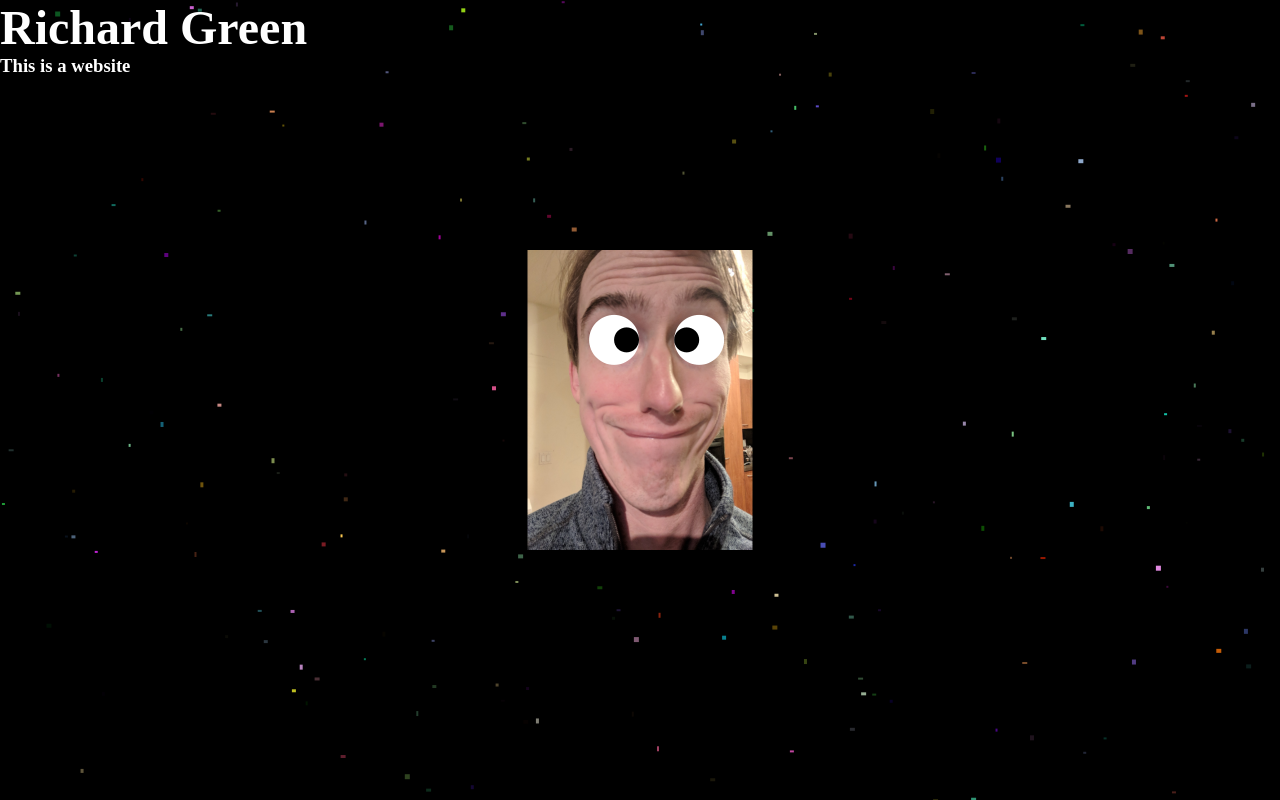
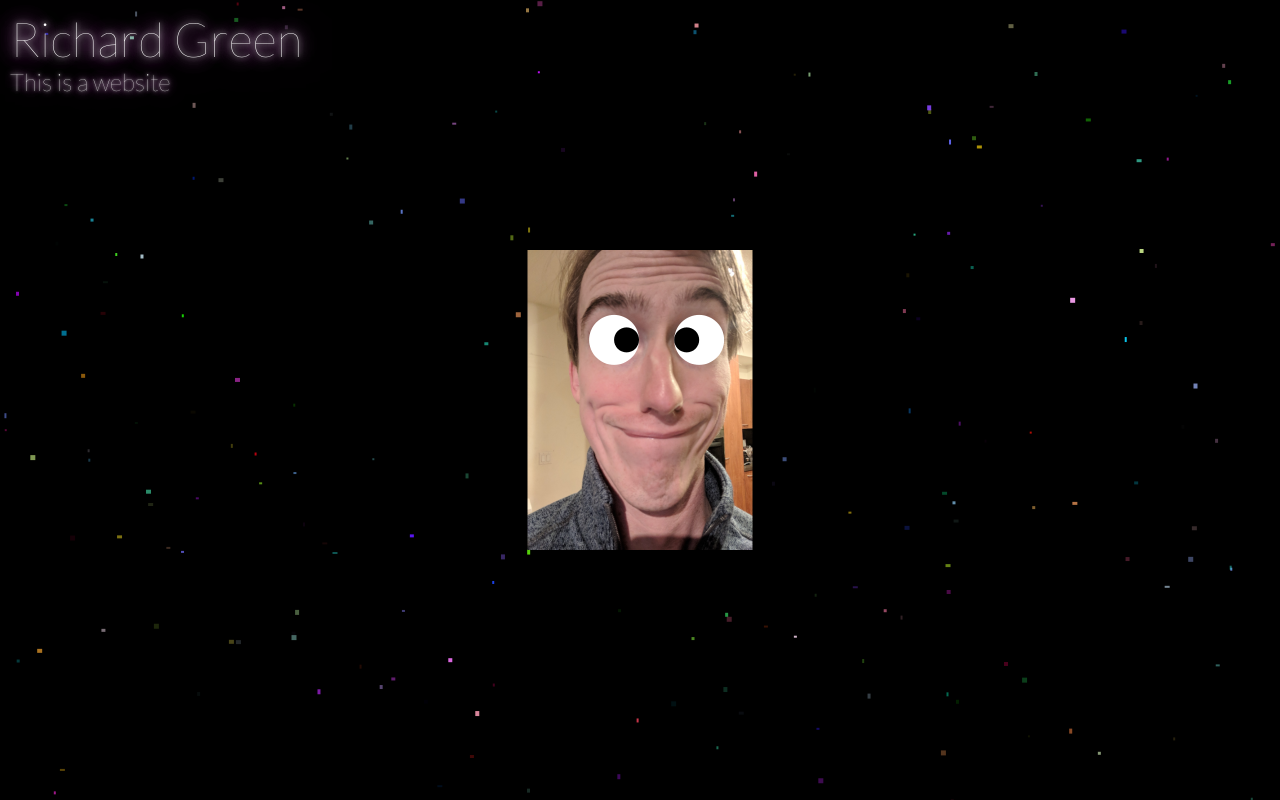
Before and after one commit to vanchagreen/therichardgreen, a website: page public/landingPage/index.html in a window 1280 px wide. Drawn offline with Linux system fonts and the light colour scheme; animation ran at ten frames a second.

Commit message:
Neon colors, stars going in different directions

```diff
--- a/public/landingPage/code.js
+++ b/public/landingPage/code.js
@@ -10,7 +10,7 @@ const ctx = canvas.getContext('2d');
 const imageHeight = 300;
 const imageWidth = imageHeight / 1.335;
 
-let xImageOffset, yImageOffset, eyeRadius, pupilRadius, leftEyeX, rightEyeX, eyeY, mouseX, mouseY;
+let neonHue, xImageOffset, yImageOffset, eyeRadius, pupilRadius, leftEyeX, rightEyeX, eyeY, mouseX, mouseY;
 const stars = [];
 
 function initializeCanvas() {
@@ -32,6 +32,8 @@ function initializeCanvas() {
   mouseX = leftEyeX + ((rightEyeX - leftEyeX) / 2);
   mouseY = eyeY;
 
+  neonHue = getRandomInt(0, 360);
+
   initializeStars();
 }
 
@@ -40,12 +42,13 @@ function initializeStars() {
     const opacity = Math.random();
     stars[i] = {
       color: [getRandomInt(0, 255), getRandomInt(0, 255), getRandomInt(0, 255)],
+      dir: getRandomInt(0, 1) ? -1 : 1,
       opacity,
       opacityDir: getRandomInt(0, 1) ? -1 : 1,
       opacitySpeed: 0.01 + getRandomInt(1, 5) / 1000,
       height: getRandomInt(2, 5),
       width: getRandomInt(2, 5),
-      speed: getRandomInt(1000, 5000),
+      speed: getRandomInt(100, 5000),
       x: (Math.random() * canvas.width / 2),
       y: (Math.random() * canvas.height / 2),
     }
@@ -54,9 +57,10 @@ function initializeStars() {
 
 function drawStars() {
   for(const star of stars) {
-    star.x -= canvas.width / star.speed
+    star.x += star.dir * (canvas.width / star.speed)
     star.opacity += star.opacitySpeed * star.opacityDir;
     if (star.x < 0) star.x = canvas.width / 2;
+    else if (star.x > canvas.width / 2) star.x = 0;
     if (star.opacity > 1 || star.opacity < 0.1) star.opacityDir *= -1;
 
     ctx.fillStyle = 'rgba(' + star.color.join(',') + ',' + star.opacity + ')';
@@ -107,18 +111,12 @@ function drawEyes() {
   drawPupils(pupilPoint1, pupilPoint2);
 }
 
-function explode(mx, my) {
-  var audio = new Audio('pew.mp3');
-  audio.autoplay = 'autoplay';
-
-  const explosionImg = document.createElement('img');
-  explosionImg.src = 'explosion.gif';
-  explosionImg.style.top = my - 125 + 'px';
-  explosionImg.style.left = mx - 125 + 'px';
-  document.body.appendChild(explosionImg);
-  window.setTimeout(() => {
-    explosionImg.remove();
-  }, 1000)
+function updateNeon() {
+  neonHue += 0.5;
+  [].forEach.call(document.getElementsByClassName('neon'), (el) => {
+    el.style.setProperty('--base-color', 'hsl(' + neonHue + ', 100%, 50%)');
+    el.style.setProperty('--lighter-color', 'hsl(' + neonHue + ', 100%, 73%)');
+  });
 }
 
 function render() {
@@ -127,8 +125,23 @@ function render() {
   ctx.fillRect(0, 0, canvas.width, canvas.height);
   drawStars();
   ctx.drawImage(img, xImageOffset, yImageOffset, imageWidth, imageHeight);
-  canvas.style.cursor = 'auto';
   drawEyes();
+  updateNeon();
+}
+
+function explode(mx, my) {
+  var audio = new Audio('pew.mp3');
+  audio.autoplay = 'autoplay';
+
+  const explosionImg = document.createElement('img');
+  explosionImg.className = 'explosion';
+  explosionImg.src = 'explosion.gif';
+  explosionImg.style.top = my - 125 + 'px';
+  explosionImg.style.left = mx - 125 + 'px';
+  document.body.appendChild(explosionImg);
+  window.setTimeout(() => {
+    explosionImg.remove();
+  }, 1000)
 }
 
 const img = new Image();
--- a/public/landingPage/index.html
+++ b/public/landingPage/index.html
@@ -4,13 +4,14 @@
     <title>therichard.green</title>
     <link rel='shortcut icon' type='image/x-icon' href='/favicon.png' />
     <link href="styles.css" rel="stylesheet" type="text/css">
+    <link rel="stylesheet" href="https://fonts.googleapis.com/css?family=Lato:100,300">
   </head>
   <body>
     <div class='wrap'>
         <canvas></canvas>
         <div class='blurb'>
-          <h1>Richard Green</h3>
-          <h3>This is a website</h3>
+          <div class="name neon">Richard Green</div>
+          <div class='sub-text neon'>This is a website</div>
         </div>
     </div>
   </body>
--- a/public/landingPage/styles.css
+++ b/public/landingPage/styles.css
@@ -3,6 +3,8 @@ body {
   margin: 0;
   width: 100vw;
   position: fixed;
+  font-family: lato;
+
 }
 
 .wrap {
@@ -19,22 +21,30 @@ canvas {
   z-index: 0;
 }
 
-img {
+.explosion {
   height: 250px;
   position: absolute;
   width: 250px;
 }
 
 .blurb {
+  top: 10px;
+  left: 10px;
   color: white;
   position: absolute;
 }
 
-.blurb h1 {
+.blurb .name {
+  font-weight: 100;
   font-size: 48px;
-  margin: 0;
 }
 
-.blurb h3 {
-  margin: 0;
+.blurb .sub-text {
+  font-weight: 100;
+  font-size: 24px;
 }
+
+.neon {
+  text-shadow: 0 0 0.1em #fff, 0 0 0.2em #fff, 0 0 0.3em #fff, 0 0 0.4em var(--lighter-color), 0 0 0.6em var(--base-color), 0 0 0.8em var(--base-color), 0 0 1em var(--base-color), 0 0 1.2em var(--base-color)
+  /* text-shadow: 0 0 0.1em #fff, 0 0 0.2em #fff, 0 0 0.3em #fff, 0 0 0.4em #f7f, 0 0 0.6em #f0f, 0 0 0.8em #f0f, 0 0 1em #f0f, 0 0 1.2em #f0f */
+}
```
